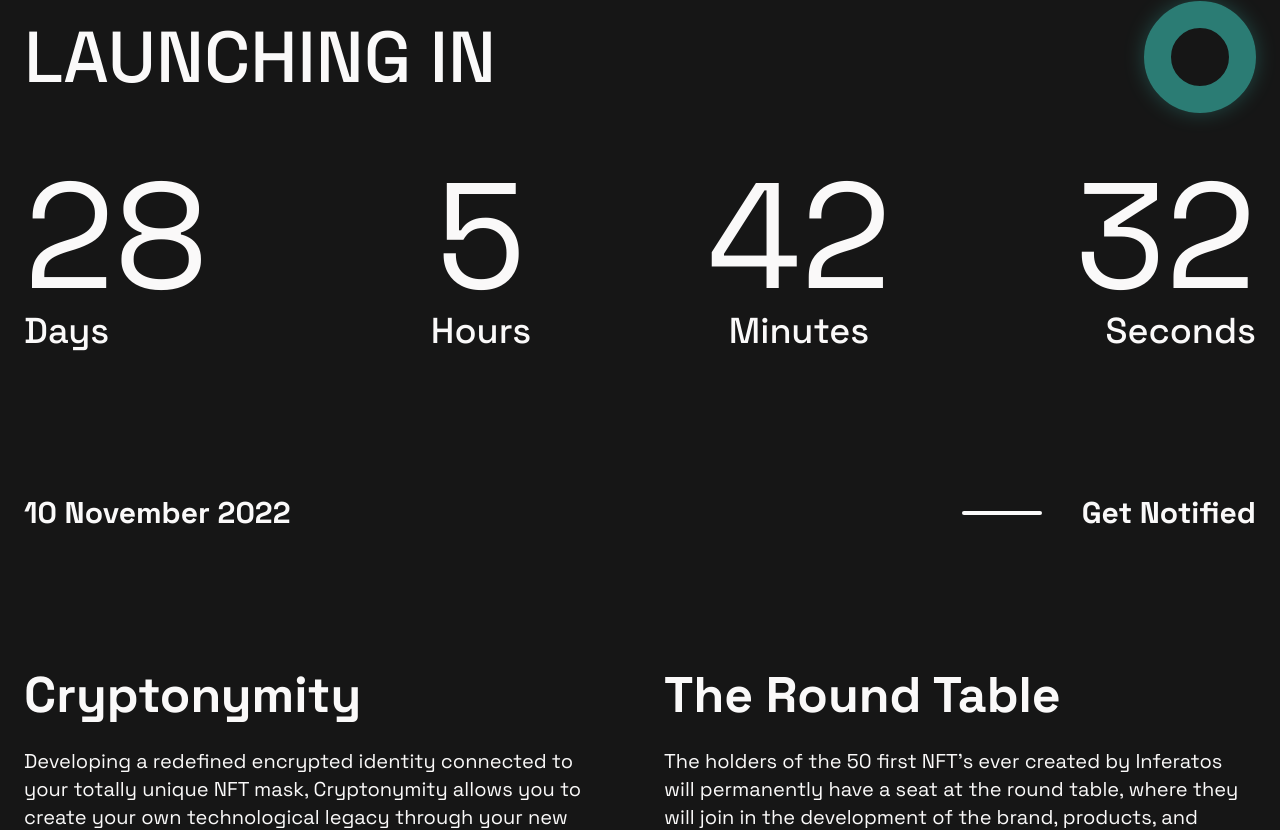
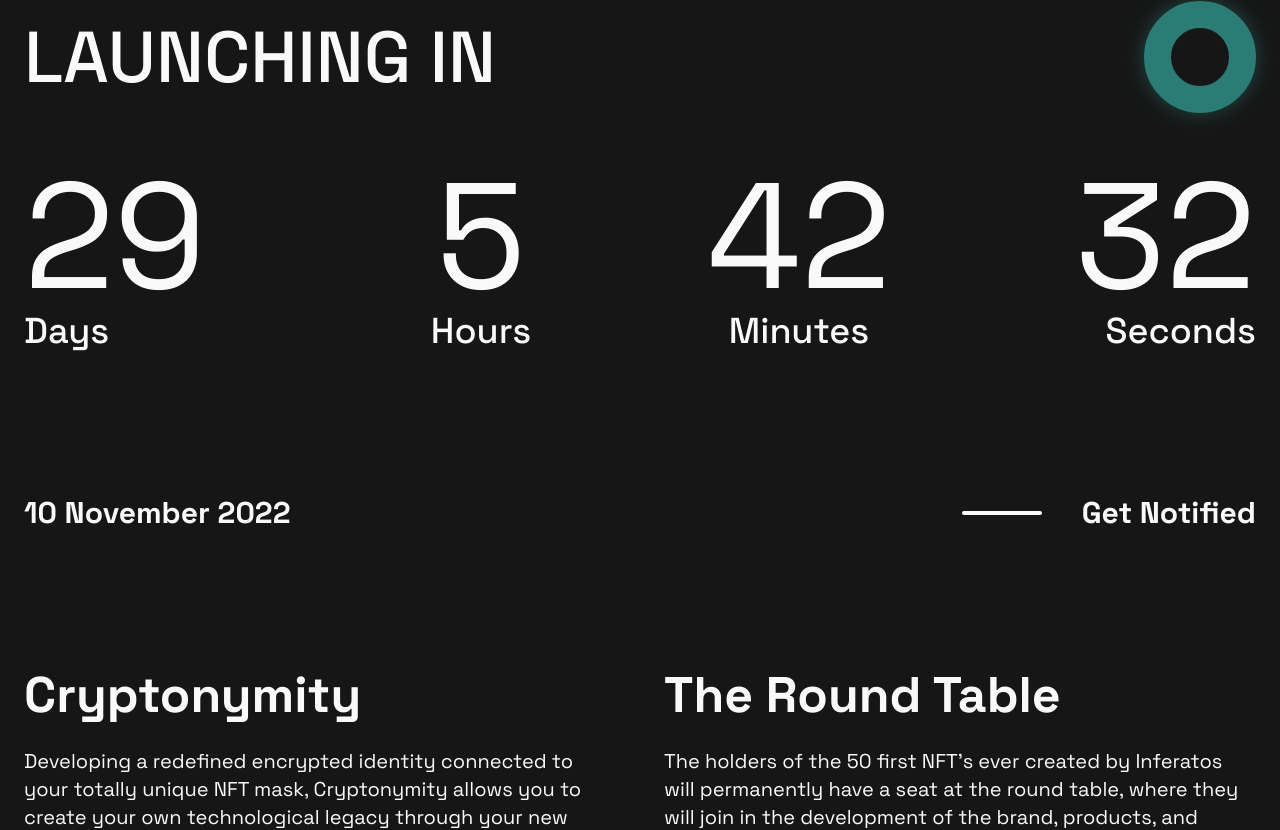
Before and after one commit to falickaj/inferatos-app, a Next.js app: page / in a window 1280 px wide. Shown: the part 956-1786 px from the top of the page. Built offline with nearby package versions, Linux system fonts and the light colour scheme.

Commit message:
mobile changed

```diff
--- a/src/components/Countdown/index.jsx
+++ b/src/components/Countdown/index.jsx
@@ -3,7 +3,7 @@ import Link from "next/link";
 import useCountDown from "../../hooks/useCountDown";
 
 export default function Countdown() {
-  const [days, hours, minutes, seconds] = useCountDown("2022-11-10T01:02:03");
+  const [days, hours, minutes, seconds] = useCountDown("2022-11-11T01:02:03");
   return (
     <div className="container mx-auto px-6">
       <div className="flex items-center flex-row gap-12 text-center md:flex-row justify-between">
--- a/src/components/Header/index.jsx
+++ b/src/components/Header/index.jsx
@@ -160,7 +160,7 @@ export default function Header() {
               }}
               className="bg-primary text-center py-5 rounded-lg"
             >
-              <Link href="/contact">
+              <Link href="https://discord.gg/UAVuM68TZm">
                 <a>
                   <h4 className="text-3xl md:text-4xl">Connect</h4>
                 </a>
--- a/src/sections/Vision/index.jsx
+++ b/src/sections/Vision/index.jsx
@@ -73,7 +73,7 @@ aligned with our values.
       </div>
       {/* Lets fight mobile only */}
       <h3 className="flex md:hidden text-center">
-        Let us fight for a new world!
+          Be the Change.
       </h3>
     </div>
   );
```
